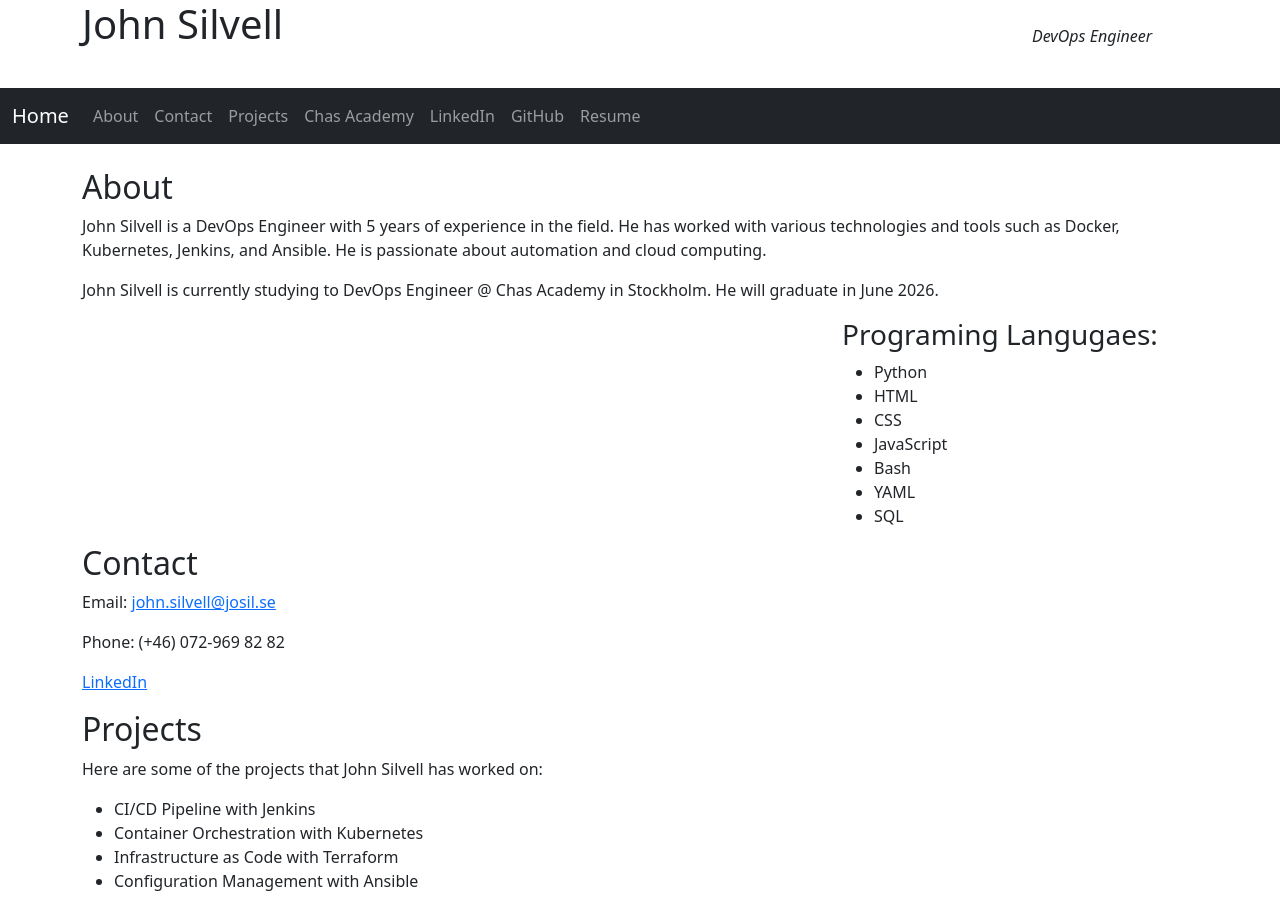
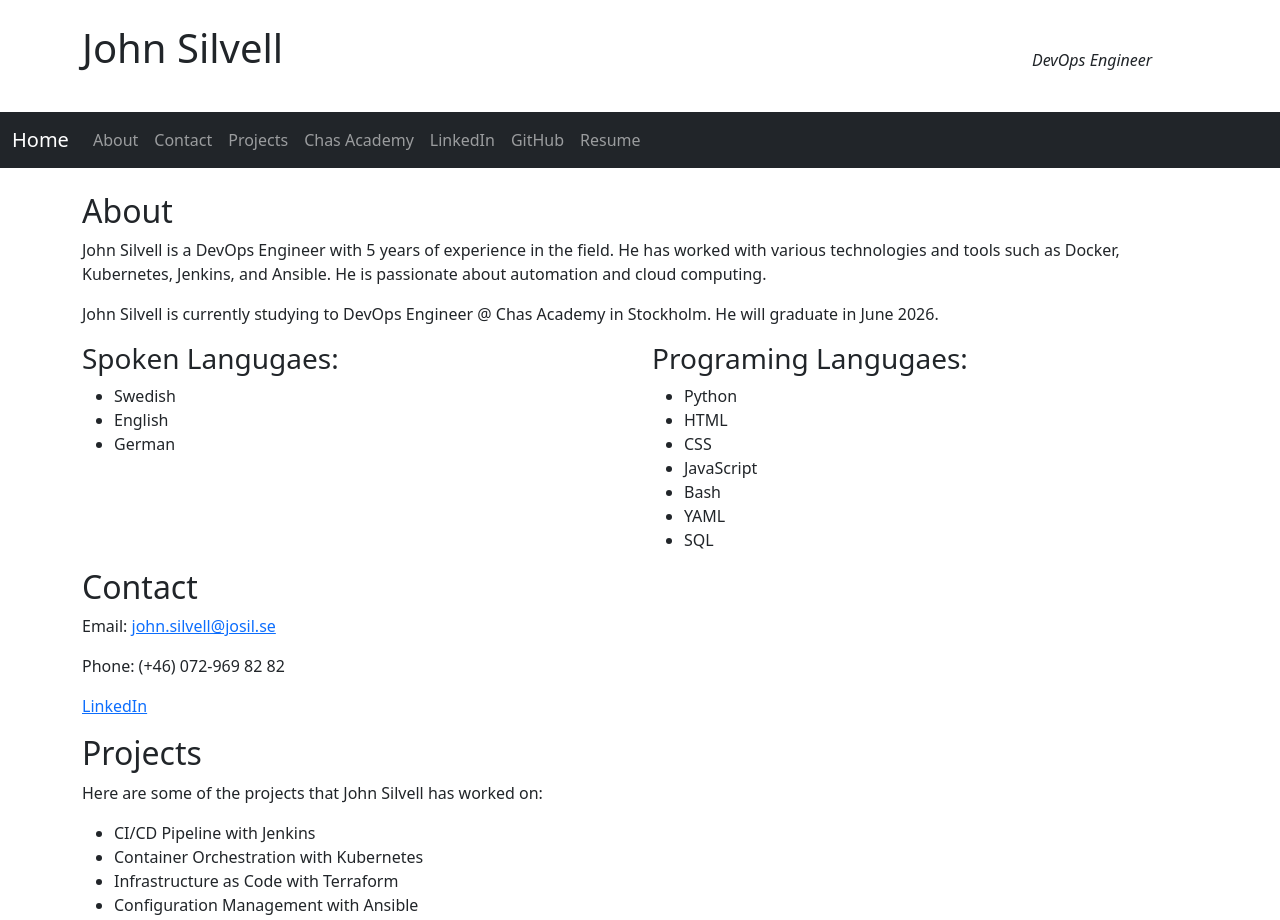
Before and after one commit to josil-hacks/johnsilvell.com, a plain HTML site: page index.html in a window 1280 px wide. Shown: the top 920 px of the page. Drawn offline with nearby package versions, Linux system fonts and the light colour scheme.

Commit message:
Added CSS-file

```diff
--- a/index.html
+++ b/index.html
@@ -5,6 +5,9 @@
     <meta charset="UTF-8">
 
     <meta name="viewport" content="width=device-width, initial-scale=1">
+
+    <!-- CSS -->
+    <link rel="stylesheet" type="text/css" href="style.css">
 
     <!-- Latest compiled and minified CSS -->
     <link href="https://cdn.jsdelivr.net/npm/bootstrap@5.3.3/dist/css/bootstrap.min.css" rel="stylesheet">
@@ -17,9 +20,11 @@
         <div class="container">
             <div class="row">
                 <div class="col-md-10">
+                    <br>
                     <h1>John Silvell</h1>
                 </div>
                 <div class="col-md-2">
+                    <br>
                     <br>
                     <p><i>DevOps Engineer</i></p>
                 </div>
@@ -76,11 +81,18 @@
                 </div>
             </div>
             <div class="row">
-                <div class="col-md-8">
-                    <!--???-->
+                <div class="col-md-6">
+                    <div class="langugaes">
+                        <h3>Spoken Langugaes:</h3>
+                        <ul>
+                            <li>Swedish</li>
+                            <li>English</li>
+                            <li>German</li>
+                        </ul>
+                    </div>
                 </div>
-                <div class="col-md-4">
-                    <div class="langugaes">
+                <div class="col-md-6">
+                    <div class="programing">
                         <h3>Programing Langugaes:</h3>
                         <ul>
                             <li>Python</li>
```
Also changed, not shown: style.css (added).
